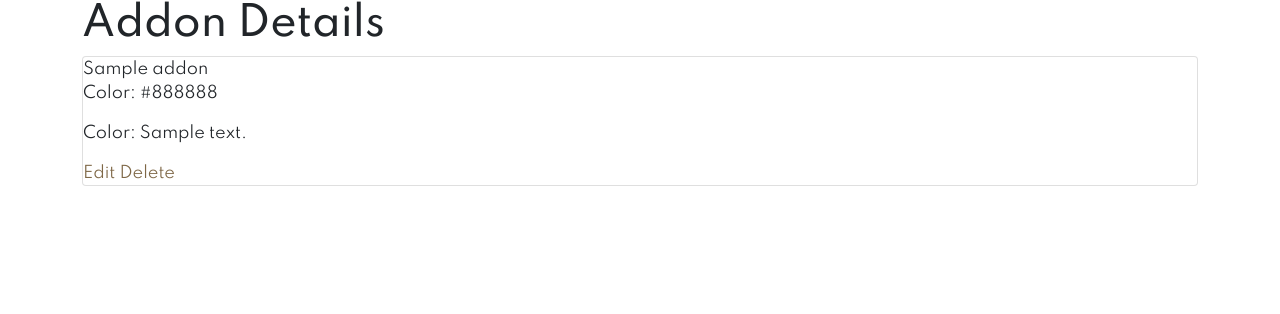
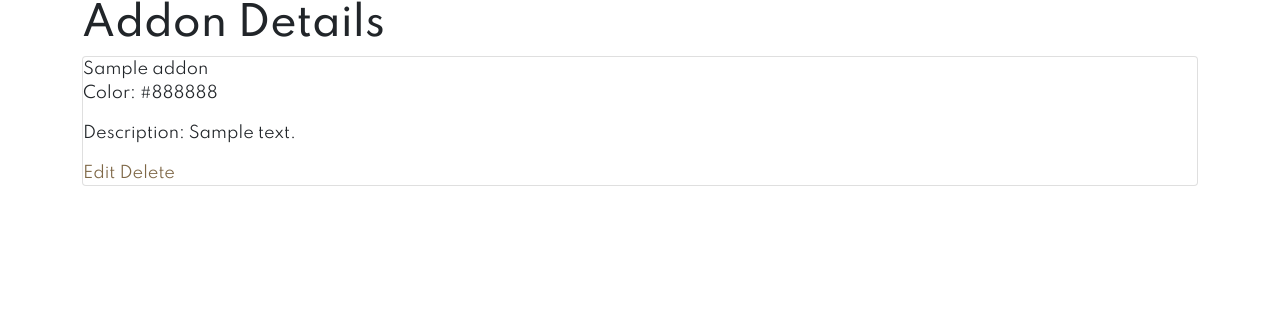
Before and after one commit to erikacolette29/Pocketology, a Django app: page /addons/1/ in a window 1280 px wide. Shown: the part 56-370 px from the top of the page. Run offline with Django 3.2, Linux system fonts and the light colour scheme; a user stored in the database is signed in; tables that the repository leaves empty hold one stand-in row (values such as "Sample post"); some web fonts are replaced.

Commit message:
addon Edit

```diff
--- a/main_app/templates/main_app/addon_detail.html
+++ b/main_app/templates/main_app/addon_detail.html
@@ -9,7 +9,7 @@
       <div class="card-content">
         <span class="card-title">{{ addon.name }}</span>
         <p>Color: {{ addon.color }}</p>
-        <p>Color: {{ addon.description}}</p>
+        <p>Description: {{ addon.description}}</p>
       </div>
       <div class="card-action">
         <a href="{% url 'addons_update' addon.id %}">Edit</a>
```
